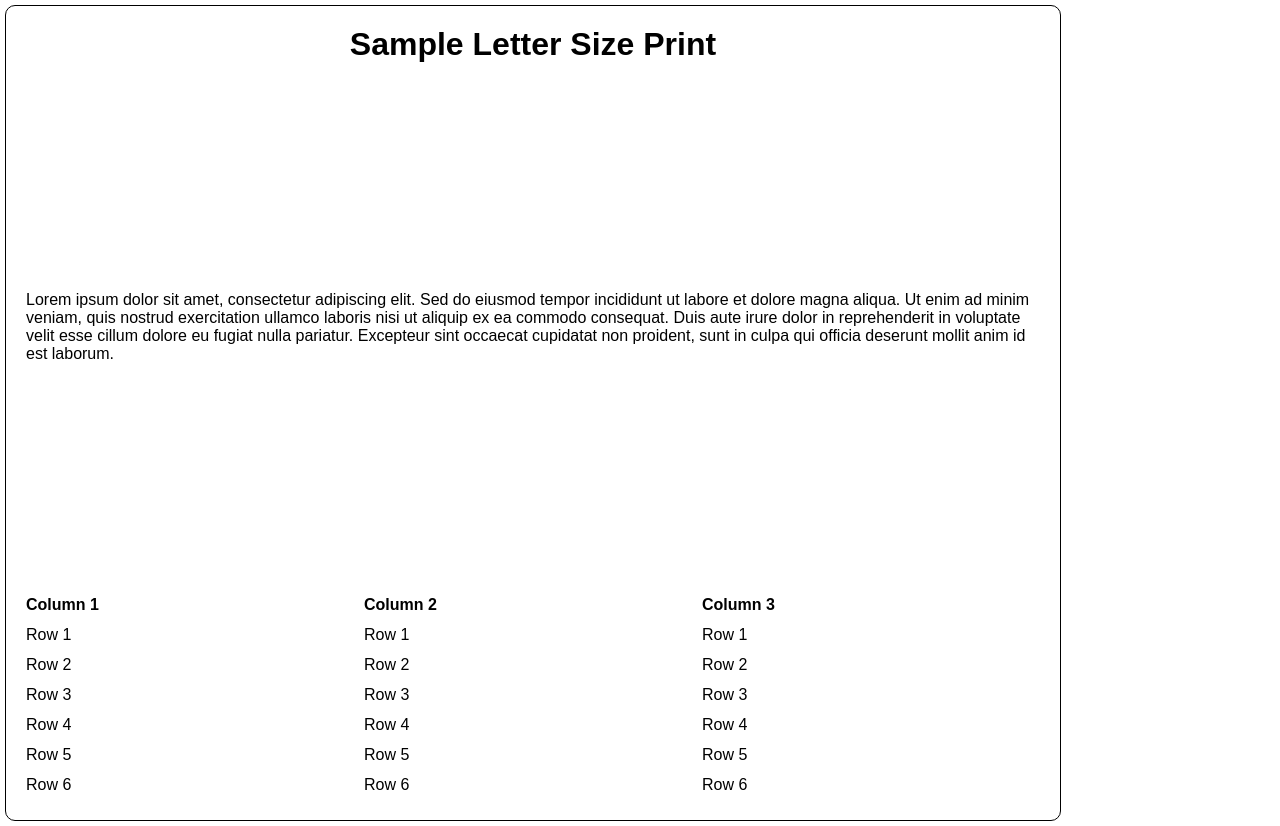
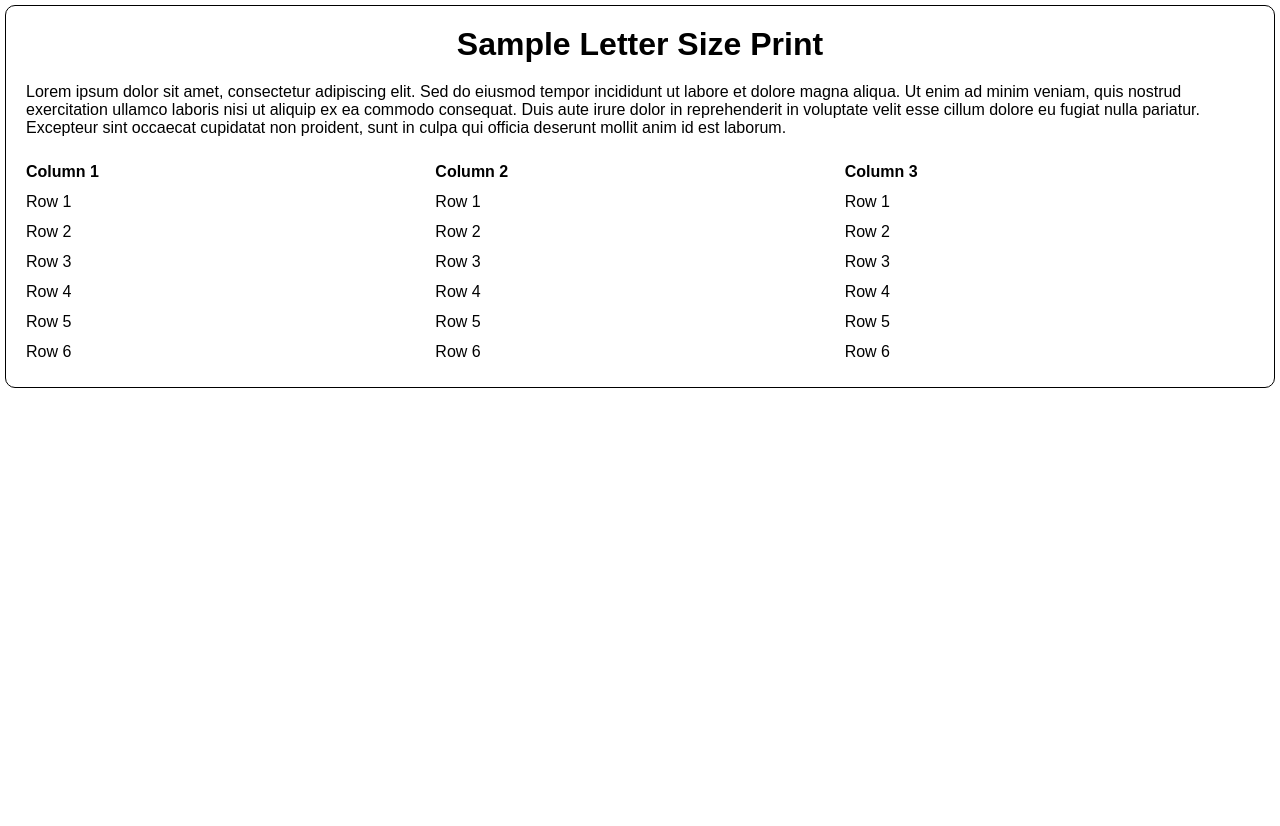
Before and after one commit to rowaxl/barcode-scanner-sample, a Next.js app: page /print in a window 1280 px wide. After the commit the page ends 800 px from the top, so only its background shows below. Built offline with nearby package versions, Linux system fonts and the light colour scheme.

Commit message:
update: ページレイアウトを修正2

```diff
--- a/src/styles/print-style.css
+++ b/src/styles/print-style.css
@@ -1,11 +1,11 @@
 @page {
-  size: letter;
+  size: letter landscape;
   margin: 0;
 }
 
 .print-page {
-  width: 11in;
-  height: 8.5in;
+  width: 100%;
+  height: 100%;
   justify-content: space-between;
   align-items: center;
   border: 1px solid black;
```
